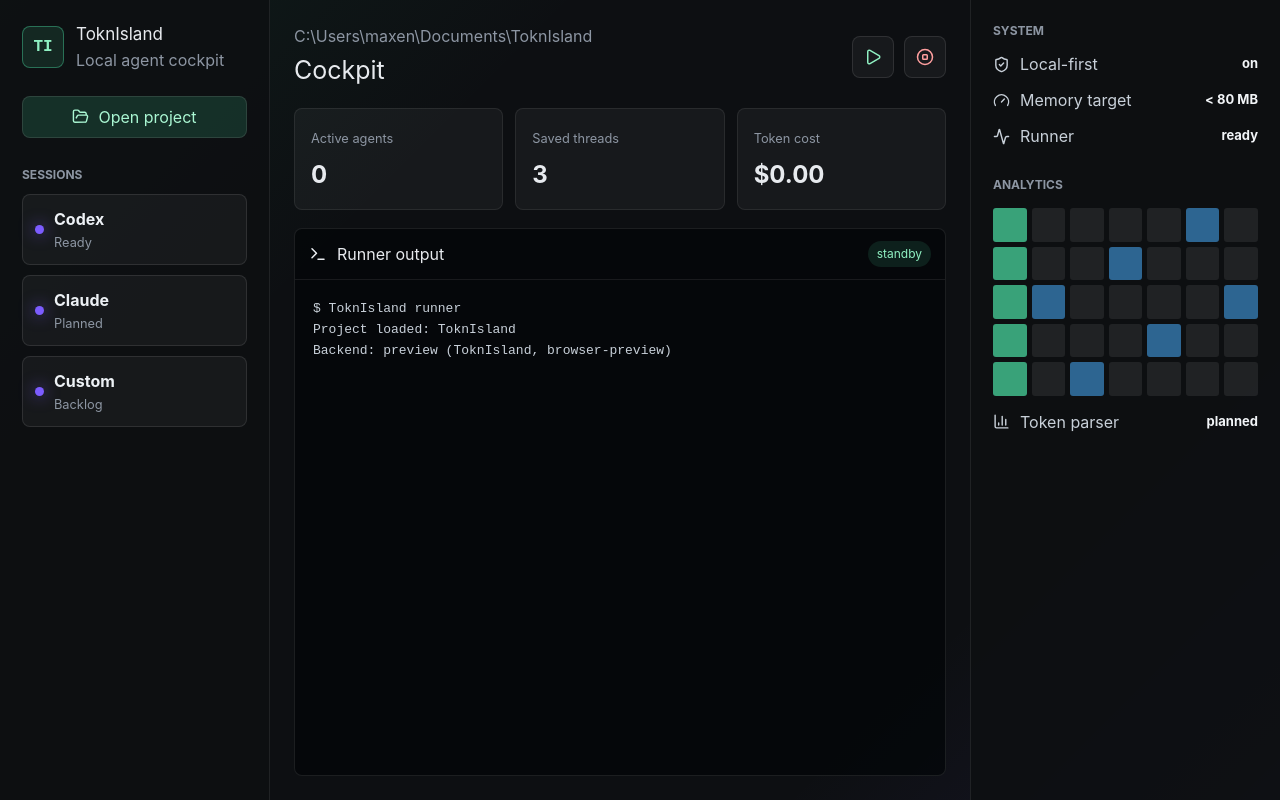
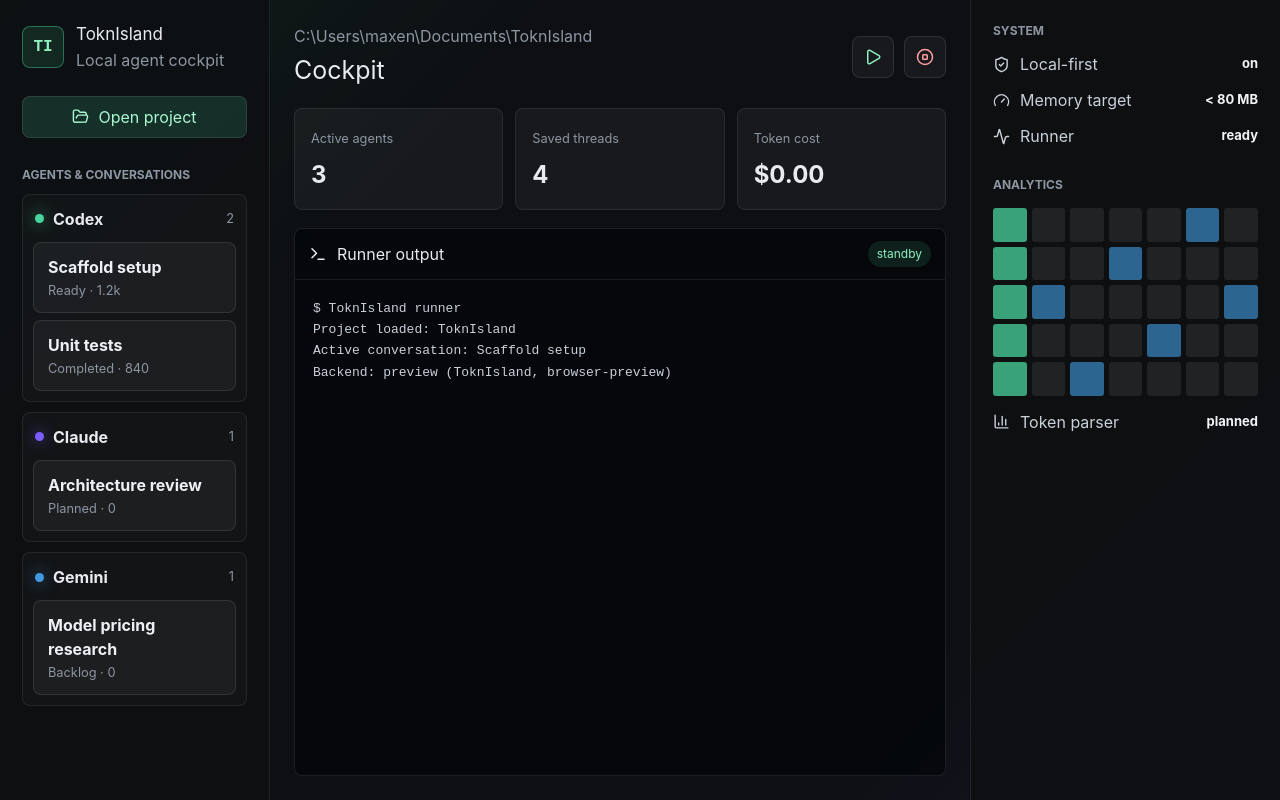
Before and after one commit to Maxenceboo/ToknIsland, a React (Vite) app: page / in a window 1280 px wide. Both pictures are taken after a click on the button "Open project". Built offline with nearby package versions, Linux system fonts and the light colour scheme.

Commit message:
feat(app): model imported projects with agent conversations

```diff
--- a/src/app/App.tsx
+++ b/src/app/App.tsx
@@ -10,11 +10,12 @@
 } from "lucide-react";
 import { useEffect, useState } from "react";
 import {
+  activeConversation,
+  agentWorkspaces,
   cockpitMetrics,
   initialCockpitState,
   openPreviewProject,
   projectLabel,
-  sessionSummaries,
 } from "./cockpitState";
 import { healthcheck, type HealthcheckResponse } from "../lib/tauri";
 
@@ -23,8 +24,9 @@
   const [healthError, setHealthError] = useState<string | null>(null);
   const [cockpitState, setCockpitState] = useState(initialCockpitState);
 
-  const sessions = sessionSummaries(cockpitState);
+  const agents = agentWorkspaces(cockpitState);
   const metrics = cockpitMetrics(cockpitState);
+  const currentConversation = activeConversation(cockpitState);
 
   useEffect(() => {
     healthcheck()
@@ -51,16 +53,30 @@
         </button>
 
         <section className="stack">
-          <div className="section-title">Sessions</div>
-          {sessions.map((session) => (
-            <button className="session-row" key={session.id} type="button">
-              <span className="agent-dot" />
-              <span>
-                <strong>{session.agent}</strong>
-                <small>{session.status}</small>
-              </span>
-            </button>
-          ))}
+          <div className="section-title">Agents & conversations</div>
+          {agents.length === 0 ? (
+            <div className="empty-list">Import a project to list agents.</div>
+          ) : (
+            agents.map((agent) => (
+              <div className="agent-group" key={agent.id}>
+                <div className="agent-heading">
+                  <span className={`agent-dot ${agent.accent}`} />
+                  <strong>{agent.name}</strong>
+                  <small>{agent.conversations.length}</small>
+                </div>
+                {agent.conversations.map((conversation) => (
+                  <button className="session-row conversation-row" key={conversation.id} type="button">
+                    <span>
+                      <strong>{conversation.title}</strong>
+                      <small>
+                        {conversation.status} · {conversation.tokens}
+                      </small>
+                    </span>
+                  </button>
+                ))}
+              </div>
+            ))
+          )}
         </section>
       </aside>
 
@@ -100,6 +116,7 @@
           <pre>
 {`$ ToknIsland runner
 ${cockpitState.project ? `Project loaded: ${cockpitState.project.name}` : "Waiting for a project and agent command."}
+${currentConversation ? `Active conversation: ${currentConversation.title}` : "No active conversation."}
 Backend: ${health ? `${health.status} (${health.app}, ${health.runtime})` : healthError ? `offline: ${healthError}` : "checking..."}`}
           </pre>
         </section>
--- a/src/app/cockpitState.ts
+++ b/src/app/cockpitState.ts
@@ -1,62 +1,124 @@
-import { metrics as defaultMetrics, sessions as defaultSessions } from "./cockpitData";
+import { metrics as defaultMetrics } from "./cockpitData";
 
-export type ProjectSummary = {
+export type ConversationSummary = {
+  id: string;
+  title: string;
+  status: string;
+  tokens: string;
+};
+
+export type AgentWorkspace = {
+  id: string;
+  name: string;
+  accent: string;
+  conversations: ConversationSummary[];
+};
+
+export type ImportedProject = {
   name: string;
   path: string;
+  agents: AgentWorkspace[];
 };
 
 export type RunnerStatus = "idle" | "ready" | "running" | "stopped";
 
 export type CockpitState = {
-  project: ProjectSummary | null;
+  project: ImportedProject | null;
+  activeAgentId: string | null;
+  activeConversationId: string | null;
   runnerStatus: RunnerStatus;
 };
 
 export const initialCockpitState: CockpitState = {
   project: null,
+  activeAgentId: null,
+  activeConversationId: null,
   runnerStatus: "idle",
 };
 
-export const previewProject: ProjectSummary = {
+export const previewProject: ImportedProject = {
   name: "ToknIsland",
   path: "C:\\Users\\maxen\\Documents\\ToknIsland",
+  agents: [
+    {
+      id: "codex",
+      name: "Codex",
+      accent: "teal",
+      conversations: [
+        { id: "codex-setup", title: "Scaffold setup", status: "Ready", tokens: "1.2k" },
+        { id: "codex-tests", title: "Unit tests", status: "Completed", tokens: "840" },
+      ],
+    },
+    {
+      id: "claude",
+      name: "Claude",
+      accent: "violet",
+      conversations: [{ id: "claude-arch", title: "Architecture review", status: "Planned", tokens: "0" }],
+    },
+    {
+      id: "gemini",
+      name: "Gemini",
+      accent: "blue",
+      conversations: [{ id: "gemini-research", title: "Model pricing research", status: "Backlog", tokens: "0" }],
+    },
+  ],
 };
 
 export function openPreviewProject(state: CockpitState): CockpitState {
+  const firstAgent = previewProject.agents[0];
+  const firstConversation = firstAgent?.conversations[0];
+
   return {
     ...state,
     project: previewProject,
+    activeAgentId: firstAgent?.id ?? null,
+    activeConversationId: firstConversation?.id ?? null,
     runnerStatus: "ready",
   };
 }
 
-export function projectLabel(project: ProjectSummary | null) {
+export function projectLabel(project: ImportedProject | null) {
   return project ? project.path : "No project selected";
 }
 
-export function sessionSummaries(state: CockpitState) {
+export function agentWorkspaces(state: CockpitState) {
   if (!state.project) {
-    return defaultSessions;
+    return [];
   }
 
-  return defaultSessions.map((session, index) =>
-    index === 0
-      ? {
-          ...session,
-          status: "Ready",
-        }
-      : session,
+  return state.project.agents;
+}
+
+export function activeConversation(state: CockpitState) {
+  if (!state.project || !state.activeAgentId || !state.activeConversationId) {
+    return null;
+  }
+
+  return (
+    state.project.agents
+      .find((agent) => agent.id === state.activeAgentId)
+      ?.conversations.find((conversation) => conversation.id === state.activeConversationId) ?? null
   );
 }
 
+export function conversationCount(state: CockpitState) {
+  return state.project?.agents.reduce((total, agent) => total + agent.conversations.length, 0) ?? 0;
+}
+
 export function cockpitMetrics(state: CockpitState) {
-  if (!state.project) {
+  const project = state.project;
+
+  if (!project) {
     return defaultMetrics;
   }
 
   return defaultMetrics.map((metric) => {
     if (metric.label === "Saved threads") {
-      return { ...metric, value: "3" };
+      return { ...metric, value: String(conversationCount(state)) };
+    }
+
+    if (metric.label === "Active agents") {
+      return { ...metric, value: String(project.agents.length) };
     }
 
     return metric;
--- a/src/styles.css
+++ b/src/styles.css
@@ -140,6 +140,11 @@
   text-align: left;
 }
 
+.conversation-row {
+  margin-top: 7px;
+  padding-left: 14px;
+}
+
 .session-row span:last-child {
   display: flex;
   flex-direction: column;
@@ -152,6 +157,47 @@
   border-radius: 999px;
   background: #7c5cff;
   box-shadow: 0 0 16px rgba(124, 92, 255, 0.75);
+}
+
+.agent-dot.teal {
+  background: #49d69e;
+  box-shadow: 0 0 16px rgba(73, 214, 158, 0.72);
+}
+
+.agent-dot.violet {
+  background: #7c5cff;
+  box-shadow: 0 0 16px rgba(124, 92, 255, 0.75);
+}
+
+.agent-dot.blue {
+  background: #4299e1;
+  box-shadow: 0 0 16px rgba(66, 153, 225, 0.72);
+}
+
+.agent-group {
+  border: 1px solid rgba(255, 255, 255, 0.08);
+  border-radius: 8px;
+  background: rgba(255, 255, 255, 0.025);
+  padding: 10px;
+}
+
+.agent-heading {
+  display: flex;
+  align-items: center;
+  gap: 9px;
+  padding: 2px 2px 4px;
+}
+
+.agent-heading small {
+  margin-left: auto;
+}
+
+.empty-list {
+  border: 1px dashed rgba(255, 255, 255, 0.12);
+  border-radius: 8px;
+  color: #8d96a3;
+  padding: 14px;
+  font-size: 13px;
 }
 
 .workspace {
```
Also changed, not shown: 4 other files (tests, documents, lock files or other folders).
